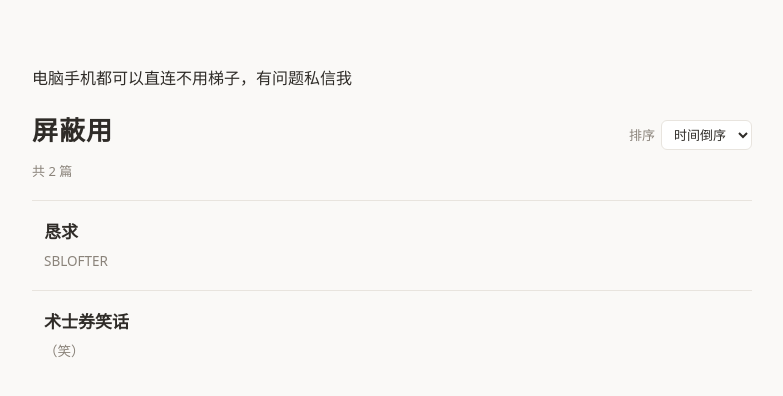
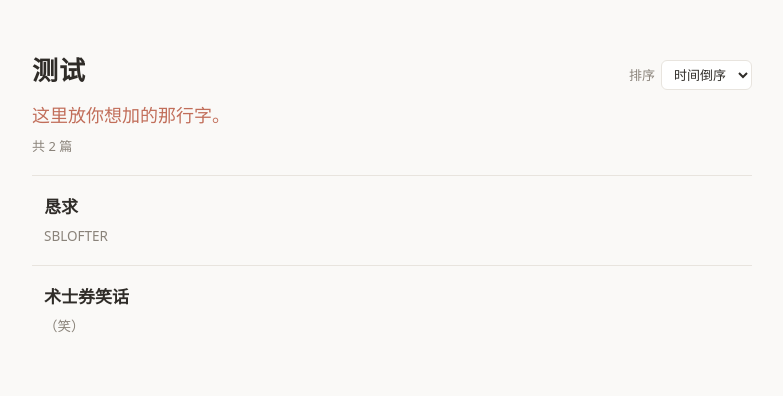
Before and after one commit to nocanchui/sblof, a plain HTML site: page index.html in a window 1280 px wide. Shown: the whole page, without its empty margins (248-1031 px from the left). Drawn offline with Linux system fonts and the light colour scheme.

Commit message:
Update index.html

```diff
--- a/index.html
+++ b/index.html
@@ -3,18 +3,15 @@
 <head>
 <meta charset="UTF-8">
 <meta name="viewport" content="width=device-width, initial-scale=1">
-<title>屏蔽用</title>
+<title>测试</title>
 <link rel="stylesheet" href="./style.css">
 </head>
 <body>
 <div class="wrap">
 
- <!-- 新增：顶部一行字 -->
-  <p class="site-notice">电脑手机都可以直连不用梯子，有问题私信我</p>
-
-  <header>
+    <header>
     <div class="header-top">
-      <h1>屏蔽用</h1>
+      <h1>测试</h1>
       <label class="sort-label">
         排序
         <select id="sort-select">
@@ -23,6 +20,10 @@
         </select>
       </label>
     </div>
+
+    <!-- 新增：标题下方一行字 -->
+    <p class="header-note">这里放你想加的那行字。</p>
+
     <p id="meta">共 0 篇</p>
   </header>
 
@@ -228,6 +229,5 @@
   render();
 })();
 </script>
-  <script defer src="https://cloud.umami.is/script.js" data-website-id="57024ad2-239e-4ffa-a4f1-48c6169afa22"></script>
 </body>
 </html>
```
